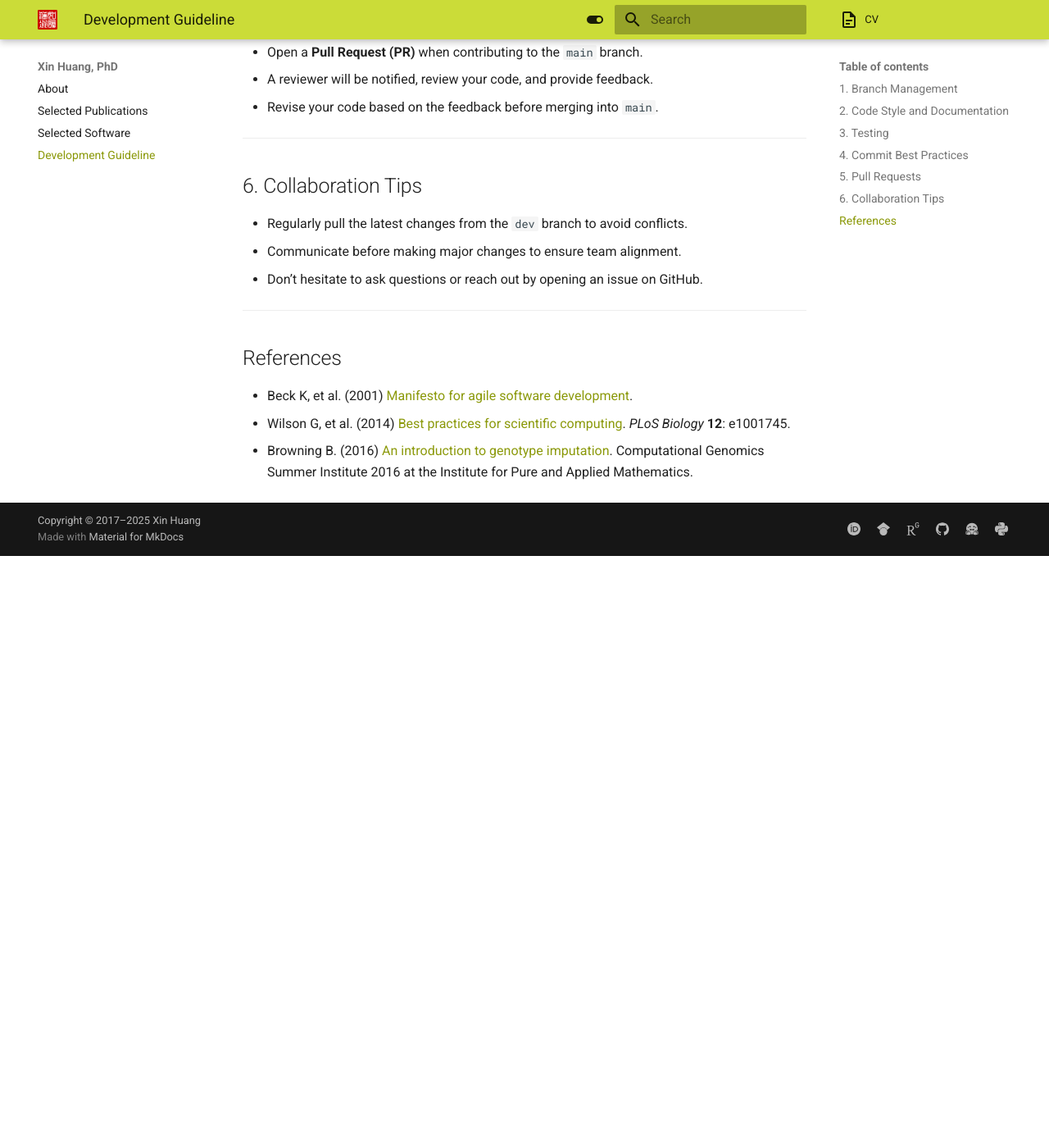
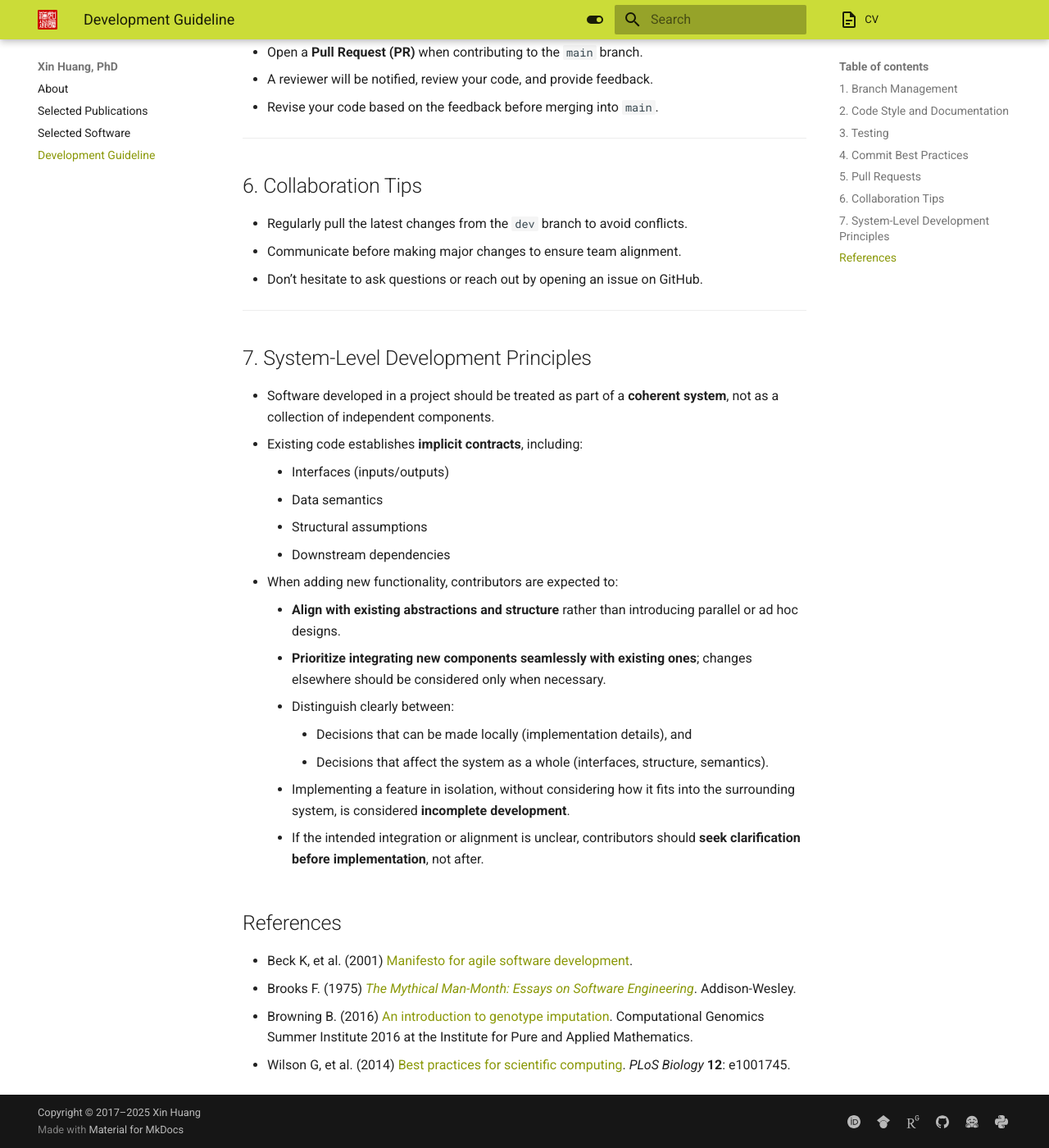
Before and after one commit to xin-huang/xin-huang.github.io, an MkDocs documentation site: the page built from docs/development.md, in a window 1280 px wide and 1400 px high, scrolled down 1497 px. Shown: the whole window at 82% size. Built offline with MkDocs 1.6.1 and Material for MkDocs 9.7.7, drawn with Linux system fonts in a browser that asks for light colours; before the commit the page ends 2175 px from its top, so only the background shows below that.

Commit message:
update development guideline

```diff
--- a/docs/development.md
+++ b/docs/development.md
@@ -56,8 +56,26 @@ To maintain code quality, ensure consistency, and enable smooth collaboration ac
 
 ---
 
+## 7. System-Level Development Principles
+
+- Software developed in a project should be treated as part of a **coherent system**, not as a collection of independent components.
+- Existing code establishes **implicit contracts**, including:
+    - Interfaces (inputs/outputs)
+    - Data semantics
+    - Structural assumptions
+    - Downstream dependencies
+- When adding new functionality, contributors are expected to:
+    - **Align with existing abstractions and structure** rather than introducing parallel or ad hoc designs.
+    - **Prioritize integrating new components seamlessly with existing ones**; changes elsewhere should be considered only when necessary.
+    - Distinguish clearly between:
+        - Decisions that can be made locally (implementation details), and
+        - Decisions that affect the system as a whole (interfaces, structure, semantics).
+    - Implementing a feature in isolation, without considering how it fits into the surrounding system, is considered **incomplete development**.
+    - If the intended integration or alignment is unclear, contributors should **seek clarification before implementation**, not after.
+
 ## References
 
 - Beck K, et al. (2001) [Manifesto for agile software development](https://agilemanifesto.org/).
+- Brooks F. (1975) [*The Mythical Man-Month: Essays on Software Engineering*](https://web.eecs.umich.edu/~weimerw/2018-481/readings/mythical-man-month.pdf). Addison-Wesley.
+- Browning B. (2016) [An introduction to genotype imputation](https://www.youtube.com/watch?v=-oUvXXg6tl8). Computational Genomics Summer Institute 2016 at the Institute for Pure and Applied Mathematics.
 - Wilson G, et al. (2014) [Best practices for scientific computing](https://doi.org/10.1371/journal.pbio.1001745). *PLoS Biology* **12**: e1001745.
-- Browning B. (2016) [An introduction to genotype imputation](https://www.youtube.com/watch?v=-oUvXXg6tl8). Computational Genomics Summer Institute 2016 at the Institute for Pure and Applied Mathematics.
```
